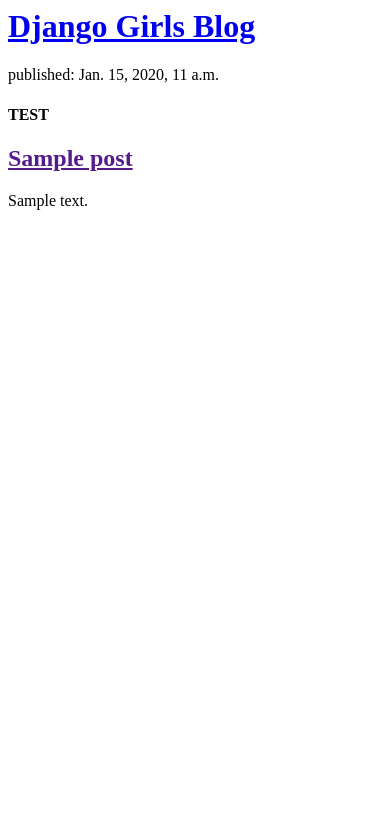
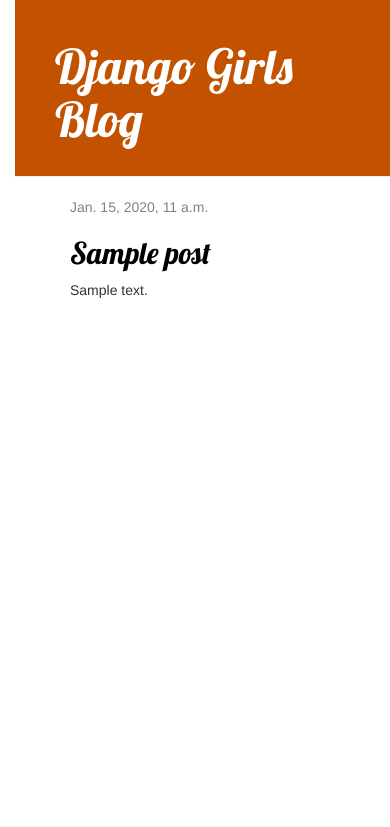
Before and after one commit to danvixent/my-first-blog, a Django app: page / in a window 390 px wide. Shown: the top 827 px of the page. Run offline with Django 3.2, Linux system fonts and the light colour scheme; tables that the repository leaves empty hold one stand-in row (values such as "Sample post"); some libraries are stand-ins or nearby versions.

Commit message:
Added view and template for detailed blog post as well as CSS for the site.

```diff
--- /dev/null
+++ b/blog/static/css/blog.css
@@ -0,0 +1,56 @@
+h1 a,h2 a {
+     color: #C25100;
+    font-family: 'Lobster';
+
+}
+
+body {
+    padding-left: 15px;
+}
+
+.page-header {
+    background-color: #C25100;
+    margin-top: 0;
+    padding: 20px 20px 20px 40px;
+}
+
+.page-header h1, .page-header h1 a, .page-header h1 a:visited, .page-header h1 a:active {
+    color: #ffffff;
+    font-size: 36pt;
+    text-decoration: none;
+}
+
+.content {
+    margin-left: 40px;
+}
+
+h1, h2, h3, h4 {
+    font-family: 'Lobster', cursive;
+}
+
+.date {
+    color: #828282;
+}
+
+.save {
+    float: right;
+}
+
+.post-form textarea, .post-form input {
+    width: 100%;
+}
+
+.top-menu, .top-menu:hover, .top-menu:visited {
+    color: #ffffff;
+    float: right;
+    font-size: 26pt;
+    margin-right: 20px;
+}
+
+.post {
+    margin-bottom: 70px;
+}
+
+.post h2 a, .post h2 a:visited {
+    color: #000000;
+}
--- /dev/null
+++ b/blog/templates/blog/base.html
@@ -0,0 +1,28 @@
+{% load static %}
+<!DOCTYPE html>
+<html>
+
+<head>
+    <title>Django Girls blog</title>
+    <link rel="stylesheet" type="text/css" href="https://maxcdn.bootstrapcdn.com/bootstrap/3.2.0/css/bootstrap.min.css">
+    <link rel="stylesheet" type="text/css"
+        href="https://maxcdn.bootstrapcdn.com/bootstrap/3.2.0/css/bootstrap-theme.min.css">
+    <link href="//fonts.googleapis.com/css?family=Lobster&subset=latin,latin-ext" rel="stylesheet" type="text/css">
+    <link rel="stylesheet" type="text/css" href="{% static 'css/blog.css' %}">
+</head>
+
+<body>
+    <div class="page-header">
+        <h1><a href="/">Django Girls Blog</a></h1>
+    </div>
+    <div class="content container">
+        <div class="row">
+            <div class="col-md-8">
+            {% block content %}
+            {% endblock %}
+            </div>
+        </div>
+    </div>
+</body>
+
+</html>
--- a/blog/templates/blog/post_list.html
+++ b/blog/templates/blog/post_list.html
@@ -1,22 +1,13 @@
-<html>
+{% extends 'blog/base.html' %}
 
-<head>
-    <title>Django Girls blog</title>
-</head>
-
-<body>
-    <div>
-        <h1><a href="/">Django Girls Blog</a></h1>
-    </div>
-
+{% block content %}
     {% for post in posts %}
-    <div>
-        <p>published: {{ post.published_date }}</p>
-        <h4>TEST</h4>
-        <h2><a href="">{{ post.title }}</a></h2>
-        <p>{{ post.text|linebreaksbr }}</p>
-    </div>
+        <div class="post">
+            <div class="date">
+                {{ post.published_date }}
+            </div>
+            <h2><a href="{% url 'post_detail' pk=post.pk %}">{{ post.title }}</a></h2>
+            <p>{{ post.text|linebreaksbr }}</p>
+        </div>
     {% endfor %}
-</body>
-
-</html>
+{% endblock %}
--- a/blog/urls.py
+++ b/blog/urls.py
@@ -3,4 +3,5 @@ from . import views
 
 urlpatterns = [
     path('', views.post_list, name='post_list'),
+    path('post/<int:pk>/', views.post_detail, name='post_detail'),
 ]
--- a/blog/views.py
+++ b/blog/views.py
@@ -1,4 +1,4 @@
-from django.shortcuts import render
+from django.shortcuts import render, get_object_or_404
 from django.utils import timezone
 from .models import Post
 
@@ -8,3 +8,8 @@ def post_list(request):
     #posts = Post.objects.filter(published_date=timezone.now()).order_by('published_date')
     posts = Post.objects.order_by('published_date')
     return render(request, 'blog/post_list.html', {'posts' : posts})
+
+
+def post_detail(request, pk):
+    post = get_object_or_404(Post, pk=pk)
+    return render(request, 'blog/post_detail.html', {'post': post})
```
Also changed, not shown: blog/templates/blog/post_detail.html (added, +13 -0 lines).
